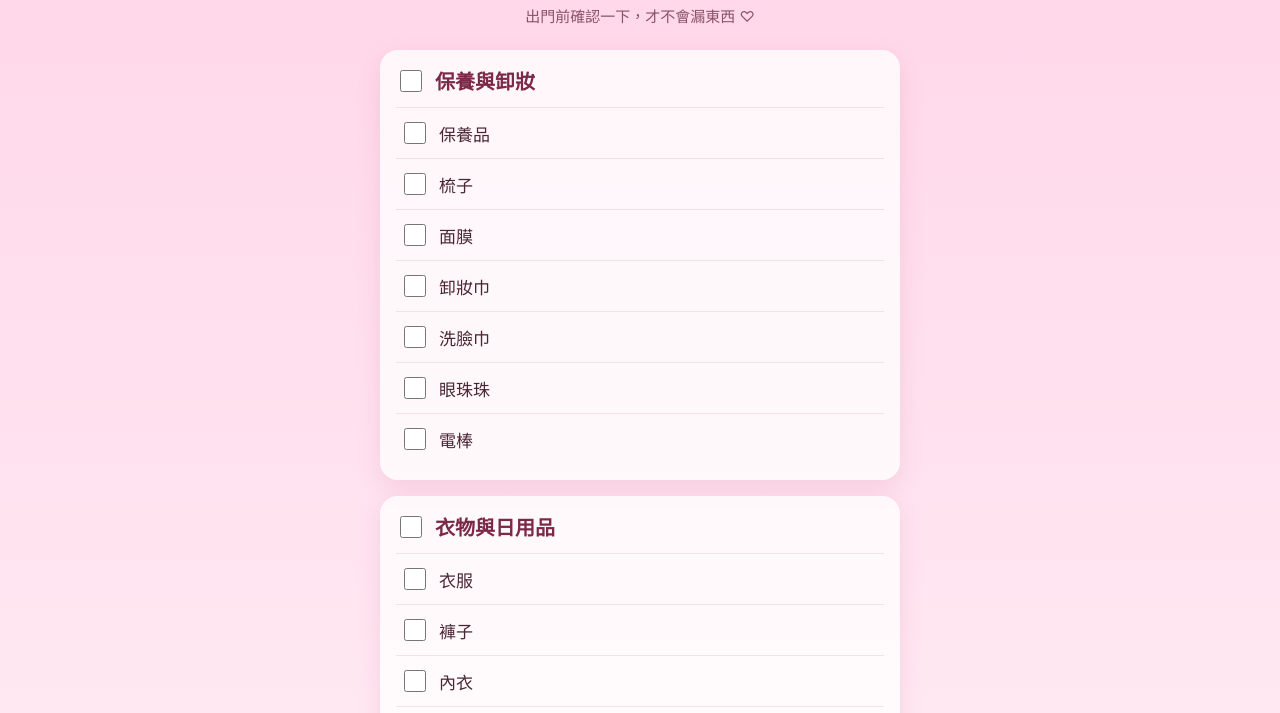
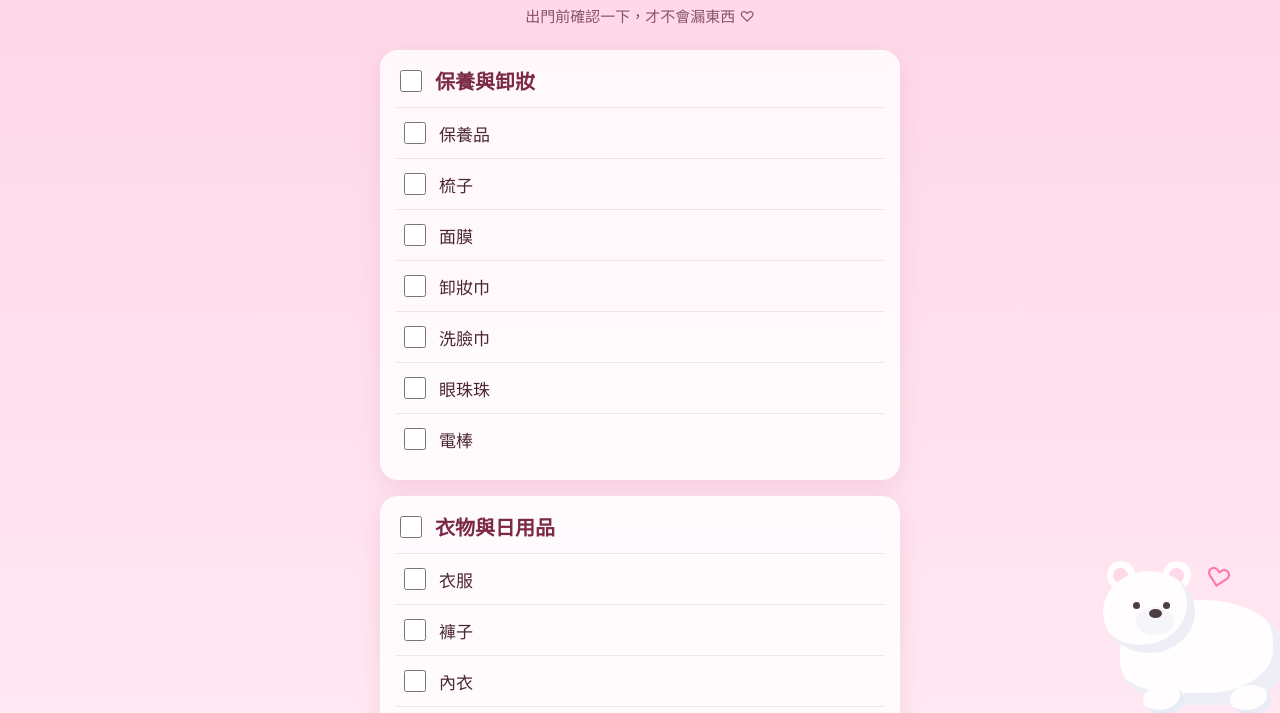
Before and after one commit to CIOU-YU-BABY/checkbox, a plain HTML site: page index.html in a window 1280 px wide. Shown: the part 87-800 px from the top of the page. Drawn offline with Linux system fonts and the light colour scheme.

Commit message:
Update index.html

```diff
--- a/index.html
+++ b/index.html
@@ -12,6 +12,14 @@
       max-width: 520px;
       margin: auto;
       color: #4a2634;
+      min-height: 100vh;
+      position: relative;
+      overflow-x: hidden;
+    }
+
+    .app {
+      position: relative;
+      z-index: 2;
     }
 
     h1 {
@@ -28,11 +36,12 @@
     }
 
     .category {
-      background: rgba(255, 255, 255, 0.78);
+      background: rgba(255, 255, 255, 0.82);
       border-radius: 18px;
       padding: 16px;
       margin-bottom: 16px;
       box-shadow: 0 8px 24px rgba(190, 75, 120, 0.14);
+      backdrop-filter: blur(6px);
     }
 
     .category-header {
@@ -77,16 +86,157 @@
       margin-top: 10px;
       box-shadow: 0 8px 20px rgba(255, 105, 166, 0.28);
     }
+
+    .polar-bear {
+      position: fixed;
+      right: -35px;
+      bottom: -10px;
+      width: 230px;
+      height: 190px;
+      z-index: 1;
+      opacity: 0.9;
+      pointer-events: none;
+    }
+
+    .bear-body {
+      position: absolute;
+      width: 165px;
+      height: 105px;
+      background: #ffffff;
+      border-radius: 55% 55% 45% 45%;
+      left: 35px;
+      bottom: 18px;
+      box-shadow: inset -12px -12px 0 rgba(230, 235, 245, 0.8);
+    }
+
+    .bear-head {
+      position: absolute;
+      width: 92px;
+      height: 82px;
+      background: #ffffff;
+      border-radius: 50%;
+      left: 18px;
+      bottom: 70px;
+      box-shadow: inset -8px -8px 0 rgba(230, 235, 245, 0.8);
+    }
+
+    .ear {
+      position: absolute;
+      width: 28px;
+      height: 28px;
+      background: #ffffff;
+      border-radius: 50%;
+      top: 28px;
+    }
+
+    .ear.left {
+      left: 22px;
+    }
+
+    .ear.right {
+      left: 78px;
+    }
+
+    .ear::after {
+      content: "";
+      position: absolute;
+      width: 15px;
+      height: 15px;
+      background: #ffd6e8;
+      border-radius: 50%;
+      left: 6px;
+      top: 7px;
+    }
+
+    .eye {
+      position: absolute;
+      width: 7px;
+      height: 7px;
+      background: #3d2a30;
+      border-radius: 50%;
+      bottom: 114px;
+    }
+
+    .eye.left {
+      left: 48px;
+    }
+
+    .eye.right {
+      left: 78px;
+    }
+
+    .snout {
+      position: absolute;
+      width: 38px;
+      height: 28px;
+      background: #f5f7fb;
+      border-radius: 50%;
+      left: 51px;
+      bottom: 88px;
+    }
+
+    .nose {
+      position: absolute;
+      width: 13px;
+      height: 9px;
+      background: #3d2a30;
+      border-radius: 50%;
+      left: 64px;
+      bottom: 105px;
+    }
+
+    .paw {
+      position: absolute;
+      width: 42px;
+      height: 30px;
+      background: #ffffff;
+      border-radius: 50%;
+      bottom: 8px;
+      box-shadow: inset -5px -5px 0 rgba(230, 235, 245, 0.9);
+    }
+
+    .paw.one {
+      left: 58px;
+    }
+
+    .paw.two {
+      left: 145px;
+    }
+
+    .heart {
+      position: absolute;
+      left: 120px;
+      bottom: 130px;
+      font-size: 26px;
+      color: #ff69a6;
+      transform: rotate(12deg);
+    }
   </style>
 </head>
 
 <body>
-  <h1>小寶貝的過夜清單</h1>
-  <div class="subtitle">出門前確認一下，才不會漏東西 ♡</div>
+  <div class="polar-bear" aria-hidden="true">
+    <div class="bear-body"></div>
+    <div class="ear left"></div>
+    <div class="ear right"></div>
+    <div class="bear-head"></div>
+    <div class="eye left"></div>
+    <div class="eye right"></div>
+    <div class="snout"></div>
+    <div class="nose"></div>
+    <div class="paw one"></div>
+    <div class="paw two"></div>
+    <div class="heart">♡</div>
+  </div>
 
-  <div id="list"></div>
+  <div class="app">
+    <h1>小寶貝的過夜清單</h1>
+    <div class="subtitle">出門前確認一下，才不會漏東西 ♡</div>
 
-  <button onclick="resetList()">全部取消勾選</button>
+    <div id="list"></div>
+
+    <button onclick="resetList()">全部取消勾選</button>
+  </div>
 
   <script>
     const categories = [
```
